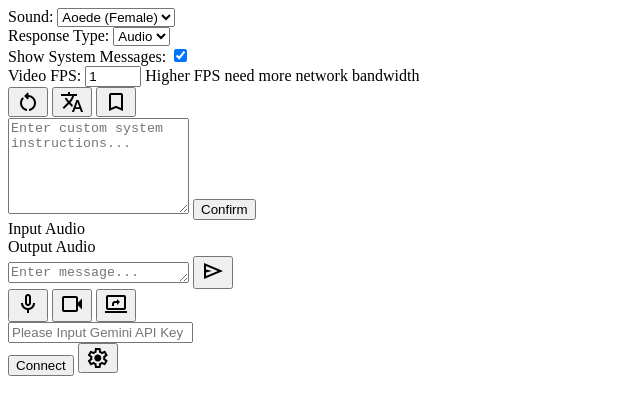
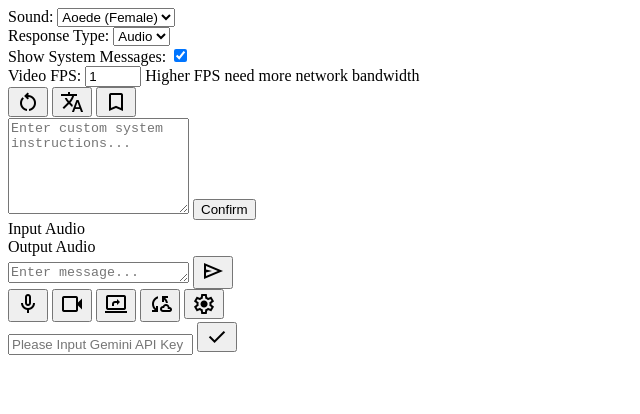
Before and after one commit to eric09230/geminiplayground2, a website with bundled scripts: page src/static/index.html in a window 1280 px wide. Shown: the whole page, without its empty margins (0-640 px from the left). Built offline with nearby package versions, Linux system fonts and the light colour scheme.

Commit message:
Add files via upload

```diff
--- a/src/static/css/style.css
+++ b/src/static/css/style.css
@@ -39,40 +39,44 @@ body {
 
 /* Logs Container */
 #logs-container {
-    flex: 1;
-    min-height: 300px;
+    background: var(--surface-color);
+    border-radius: 12px;
+    padding: 20px;
+    height: calc(100vh - 180px);
+    overflow-y: auto;
+    box-shadow: var(--shadow-1);
+    margin-bottom: 12px;
 }
 
 /* Header */
-.header {
+.api-input-container {
+    position: fixed;
+    bottom: 120px;
+    left: 50%;
+    transform: translateX(-50%);
     background: var(--surface-color);
-    padding: 16px;
-    border-radius: 12px;
+    padding: 12px;
+    border-radius: 8px;
     box-shadow: var(--shadow-1);
-    margin-top: auto;
     display: flex;
-    flex-direction: column;
-    gap: 12px;
-}
-
-.api-input-container {
+    gap: 8px;
     transition: var(--transition);
-    flex: 1;
+    z-index: 1000;
 }
 
 .api-input-container.hidden {
     display: none;
 }
 
-.header-buttons {
-    display: flex;
-    gap: 12px;
-    justify-content: flex-end;
-    align-items: center;
+.api-input-container input {
+    width: 300px;
 }
 
-.header.hidden {
-    display: none;
+#api-confirm {
+    width: 40px;
+    height: 40px;
+    padding: 0;
+    border-radius: 50%;
 }
 
 #api-key {
@@ -280,6 +284,47 @@ button:disabled {
     display: flex;
     gap: 8px;
     justify-content: center;
+    margin-top: 8px;
+}
+
+#send-button,
+#mic-button,
+#camera-button,
+#screen-button,
+#connect-button,
+#config-toggle {
+    width: 48px;
+    height: 48px;
+    padding: 0;
+    border-radius: 50%;
+    display: flex;
+    align-items: center;
+    justify-content: center;
+    background: var(--surface-color);
+    color: var(--text-secondary);
+    box-shadow: var(--shadow-1);
+    transition: var(--transition);
+}
+
+#send-button:hover,
+#mic-button:hover,
+#camera-button:hover,
+#screen-button:hover,
+#connect-button:hover,
+#config-toggle:hover {
+    background: var(--primary-color);
+    color: white;
+    transform: translateY(-2px);
+}
+
+#send-button.active,
+#mic-button.active,
+#camera-button.active,
+#screen-button.active,
+#connect-button.active,
+#config-toggle.active {
+    background: var(--primary-color);
+    color: white;
 }
 
 #send-button,
--- a/src/static/index.html
+++ b/src/static/index.html
@@ -81,15 +81,14 @@
                 <button id="screen-button">
                     <span id="screen-icon" class="material-symbols-outlined">screen_share</span>
                 </button>
+                <button id="connect-button">
+                    <span class="material-symbols-outlined">cloud_sync</span>
+                </button>
+                <button id="config-toggle" class="material-symbols-outlined">settings</button>
             </div>
-        </div>
-        <div class="header">
-            <div class="api-input-container">
+            <div class="api-input-container hidden">
                 <input type="password" id="api-key" placeholder="Please Input Gemini API Key" />
-            </div>
-            <div class="header-buttons">
-                <button id="connect-button">Connect</button>
-                <button id="config-toggle" class="material-symbols-outlined">settings</button>
+                <button id="api-confirm" class="material-symbols-outlined">check</button>
             </div>
         </div>
         <div id="video-container" style="display: none;">
```
